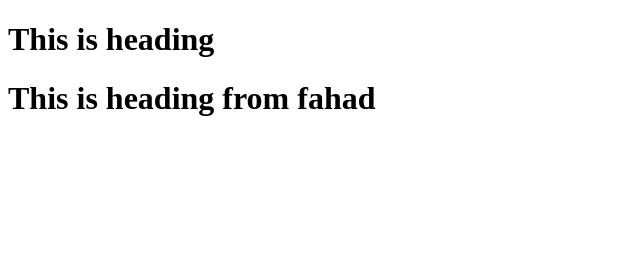
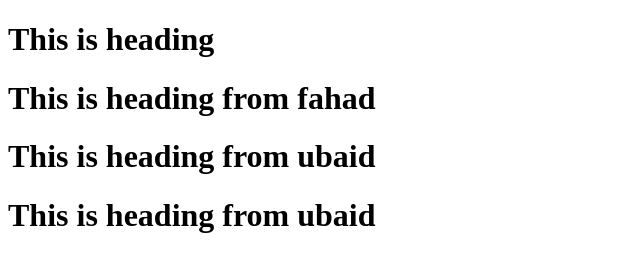
Before and after one commit to ubaid0409/Group-Work, a plain HTML site: page index.html in a window 1280 px wide. Shown: the whole page, without its empty margins (0-640 px from the left). Drawn offline with Linux system fonts and the light colour scheme.

Commit message:
New line added

```diff
--- a/index.html
+++ b/index.html
@@ -8,6 +8,8 @@
 <body>
     <h1>This is heading</h1>
     <h1>This is heading from fahad </h1>
+    <h1>This is heading from ubaid </h1>
+    <h1>This is heading from ubaid </h1>
 
 </body>
 </html>
```
